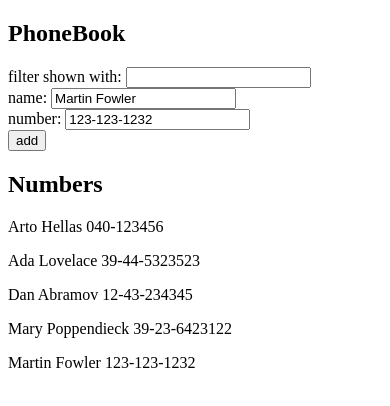
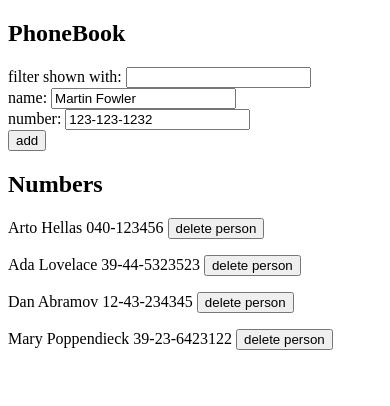
Before and after one commit to Edo90/FullStackCourse-Part2, a React (Create React App) app in the folder part2/the_phonebook/: page / in a window 390 px wide. Shown: the top 406 px of the page. Built offline with nearby package versions, Linux system fonts and the light colour scheme; data requests are answered from the project's data file.

Commit message:
Phonebook step9

```diff
--- a/part2/the_phonebook/db.json
+++ b/part2/the_phonebook/db.json
@@ -19,11 +19,6 @@
       "name": "Mary Poppendieck",
       "number": "39-23-6423122",
       "id": 4
-    },
-    {
-      "name": "Martin Fowler",
-      "number": "123-123-1232",
-      "id": 5
     }
   ]
 }
--- a/part2/the_phonebook/src/App.js
+++ b/part2/the_phonebook/src/App.js
@@ -3,15 +3,19 @@ import SearchFilter from './components/SearchFilter'
 import Title from './components/Title'
 import PersonForm from './components/PersonForm'
 import People from './components/People'
-import phonebooks from './services/phonebooks'
+import phonebookService from './services/phonebooks'
+import Person from './components/Person'
 
 const App = () => {
 
   useEffect(() => {
-    phonebooks
+    phonebookService
     .getAll()
     .then(persons => {
       setPersons(persons)
+    })
+    .catch(error => {
+      alert(`Unable to get all People from phonebook`)
     })
   }, [])
 
@@ -37,12 +41,14 @@ const App = () => {
       number: newPhoneNumber
     }
 
-    phonebooks.create(person).then(
+    phonebookService.create(person).then(
       reponse => {
         setPersons(persons.concat(person))
         clearFields()
       }
-    )
+    ).catch(error => {
+      alert(`Unable to create ${person.name}`)
+    })
 
   }
 
@@ -61,12 +67,26 @@ const App = () => {
 
   const handleFiltering = (event) => {
     setFilterName(event.target.value)
+  }
+
+  const deletePersonById = (person) => {
+    if(window.confirm(`Are you sure you want to delete ${person.name}?`)){
+        phonebookService.deletePerson(person.id)
+        .then(response => {
+          getPeopleFiltered()
+        })
+        .catch(error => {
+          alert(`Unable to delete '${person.name}'`)
+        })
+    }
+
 
   }
 
   const getPeopleFiltered = () => {
     const peopleFiltered = persons.filter(person => person.name.toLowerCase().includes(filterName.toLowerCase()))
-    return peopleFiltered.map(person => <p key={person.name}><span>{person.name}</span> <span>{person.number}</span></p>)
+
+    return peopleFiltered.map(person => <Person key={person.id} person={person} handlePersonDelete={deletePersonById}></Person>)
   }
 
   const isNewNameAdded = ({ newName }) => {
--- /dev/null
+++ b/part2/the_phonebook/src/components/Person.js
@@ -0,0 +1,12 @@
+import React from 'react'
+
+
+const Person = ({person, handlePersonDelete}) => {
+    return(
+        <div>
+            <p><span>{person.name}</span> <span>{person.number}</span> <button onClick ={() => handlePersonDelete(person)}>delete person</button></p>
+        </div>
+    )
+}
+
+export default Person
--- a/part2/the_phonebook/src/services/phonebooks.js
+++ b/part2/the_phonebook/src/services/phonebooks.js
@@ -12,7 +12,14 @@ const create = person =>{
     return request.then(response => response.data)
 }
 
+const deletePerson = (id) =>{
+    console.log(id)
+    const request = axios.delete(`${baseUrl}/${id}`)
+    return request.then(response => response.data)
+}
+
 export default{
     getAll,
-    create
+    create,
+    deletePerson
 }
```
